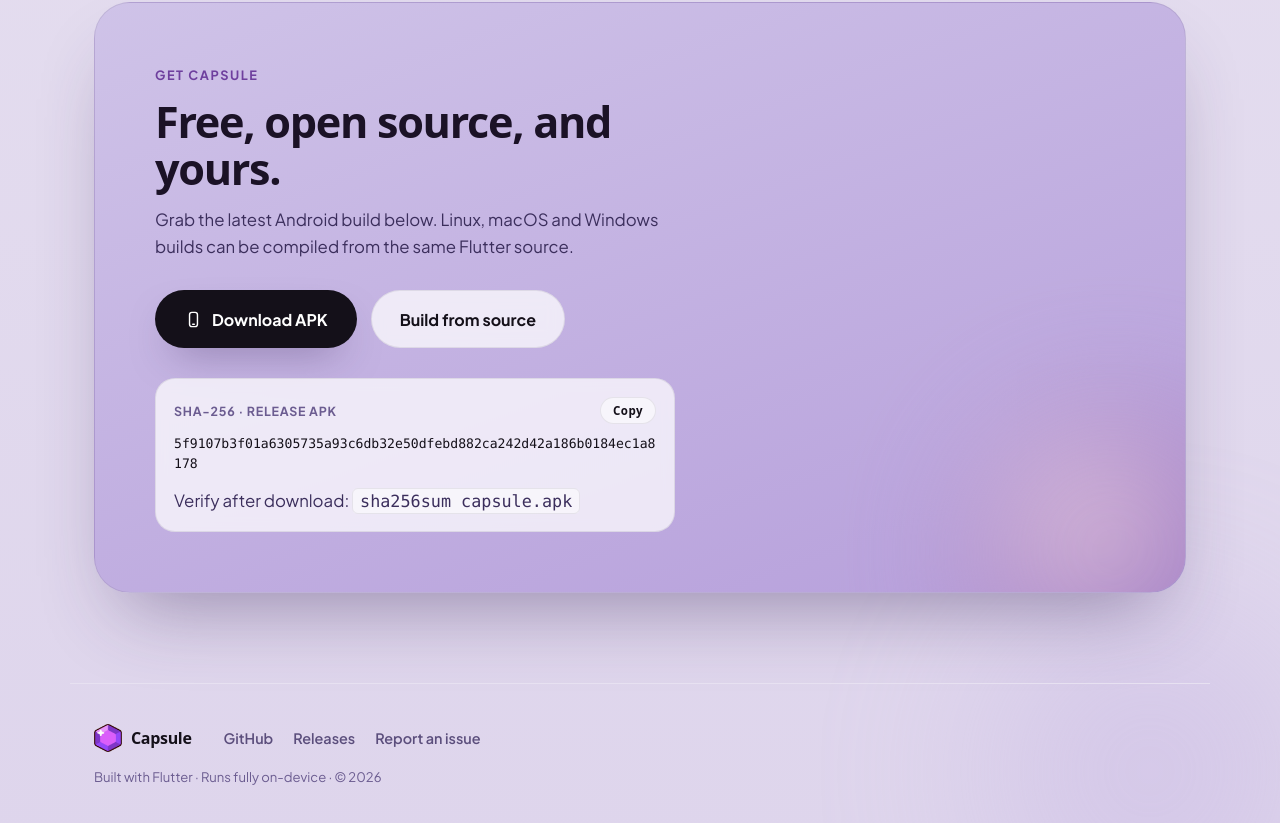
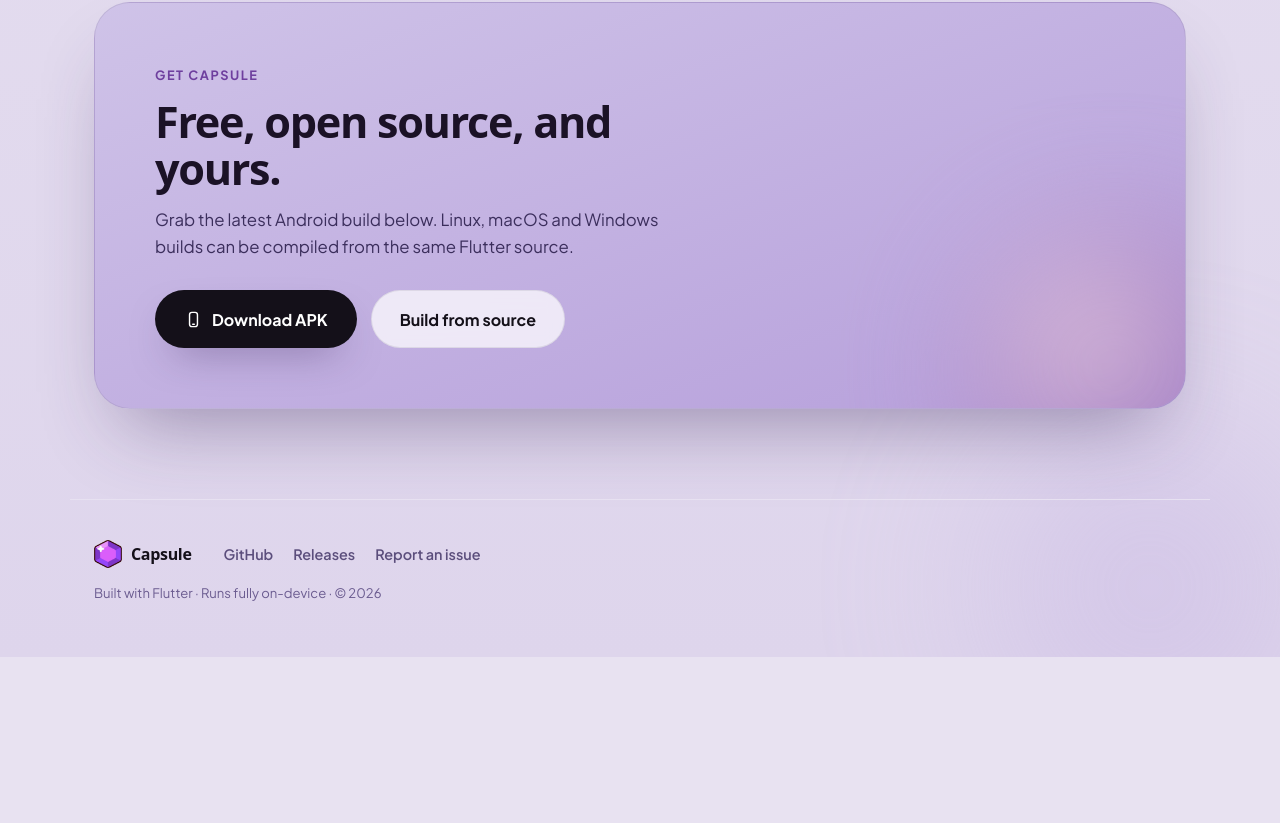
Before and after one commit to Natnsis/capsule_landing, a SvelteKit app: page / in a window 1280 px wide. Shown: the part 2686-3509 px from the top of the page. After the commit the page ends 3343 px from the top, so only its background shows below. Built offline with nearby package versions, Linux system fonts and the light colour scheme; a web font is replaced by a local one.

Commit message:
finalized landing

```diff
--- a/src/routes/+page.svelte
+++ b/src/routes/+page.svelte
@@ -4,19 +4,7 @@
 	const REPO = 'https://github.com/Natnsis/capsule';
 	const RELEASES = REPO + '/releases/latest';
 	const APK = REPO + '/releases/latest/download/capsule.apk';
-	const SHA256 = '5f9107b3f01a6305735a93c6db32e50dfebd882ca242d42a186b0184ec1a8178';
 	const YEAR = new Date().getFullYear();
-
-	let copied = $state(false);
-	async function copySha() {
-		try {
-			await navigator.clipboard.writeText(SHA256);
-			copied = true;
-			setTimeout(() => (copied = false), 1800);
-		} catch {
-			copied = false;
-		}
-	}
 
 	onMount(() => {
 		const els = Array.from(document.querySelectorAll<HTMLElement>('.reveal'));
@@ -265,17 +253,6 @@
 							Download APK
 						</a>
 						<a class="pill pill-ghost" href={REPO}>Build from source</a>
-					</div>
-
-					<div class="checksum">
-						<div class="cs-head">
-							<span>SHA-256 · release APK</span>
-							<button type="button" onclick={copySha}>{copied ? 'Copied' : 'Copy'}</button>
-						</div>
-						<code>{SHA256}</code>
-						<p class="cs-verify">
-							Verify after download: <span>sha256sum capsule.apk</span>
-						</p>
 					</div>
 				</div>
 			</div>
@@ -819,62 +796,6 @@
 		color: var(--ink-2);
 	}
 
-	.checksum {
-		margin-top: 30px;
-		padding: 18px 18px 16px;
-		border-radius: 20px;
-		background: var(--glass);
-		border: 1px solid var(--glass-line);
-		backdrop-filter: blur(6px);
-	}
-	.cs-head {
-		display: flex;
-		align-items: center;
-		justify-content: space-between;
-		font-size: 0.78rem;
-		font-weight: 700;
-		letter-spacing: 0.06em;
-		text-transform: uppercase;
-		color: var(--muted-2);
-	}
-	.cs-head button {
-		font: inherit;
-		font-size: 0.72rem;
-		font-weight: 800;
-		letter-spacing: 0.04em;
-		cursor: pointer;
-		border: 1px solid var(--glass-line);
-		background: var(--glass-soft);
-		color: var(--ink);
-		padding: 5px 12px;
-		border-radius: 999px;
-		transition: background 0.15s ease;
-	}
-	.cs-head button:hover {
-		background: var(--lav-1);
-	}
-	.checksum code {
-		display: block;
-		margin-top: 10px;
-		font-family: ui-monospace, 'SF Mono', 'Cascadia Code', Menlo, Consolas, monospace;
-		font-size: 0.82rem;
-		line-height: 1.5;
-		word-break: break-all;
-		color: var(--ink);
-	}
-	.cs-verify {
-		margin: 12px 0 0;
-		font-size: 0.82rem;
-		color: var(--plum);
-	}
-	.cs-verify span {
-		font-family: ui-monospace, 'SF Mono', Menlo, Consolas, monospace;
-		background: var(--glass-soft);
-		padding: 2px 7px;
-		border-radius: 6px;
-		border: 1px solid var(--glass-line);
-	}
-
 	/* ---------- footer ---------- */
 	.foot {
 		max-width: 1140px;
```
